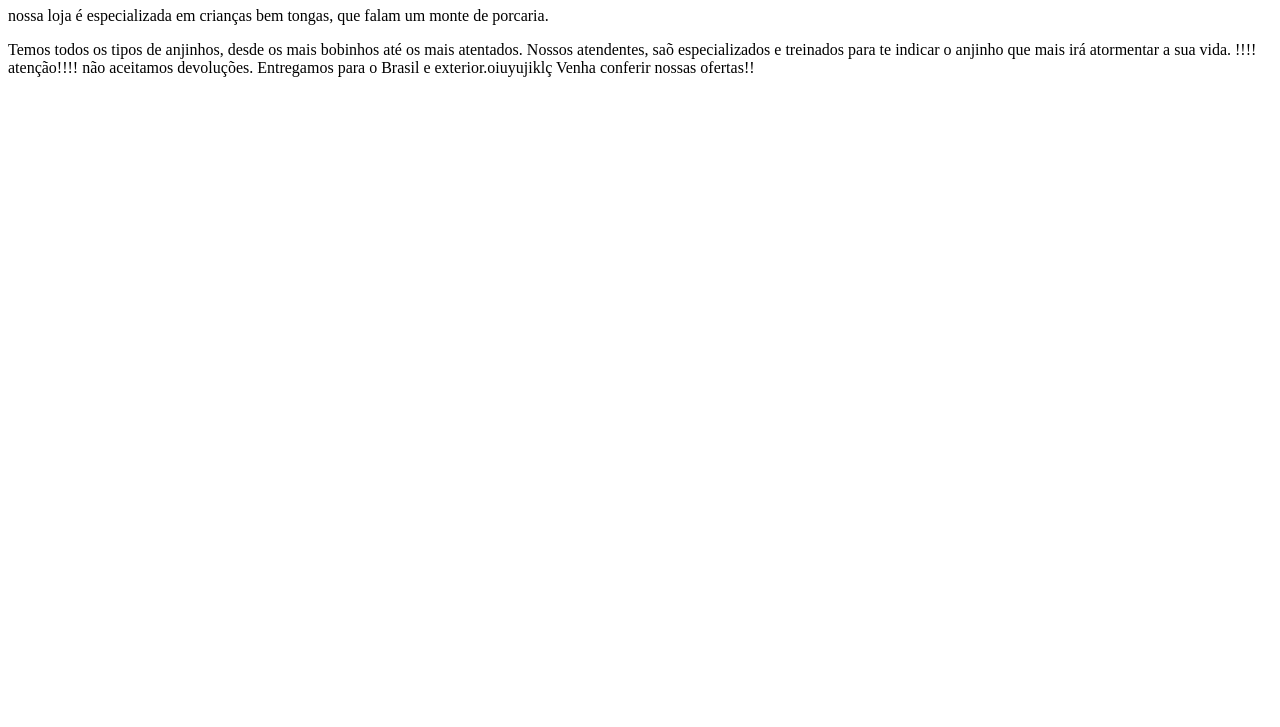
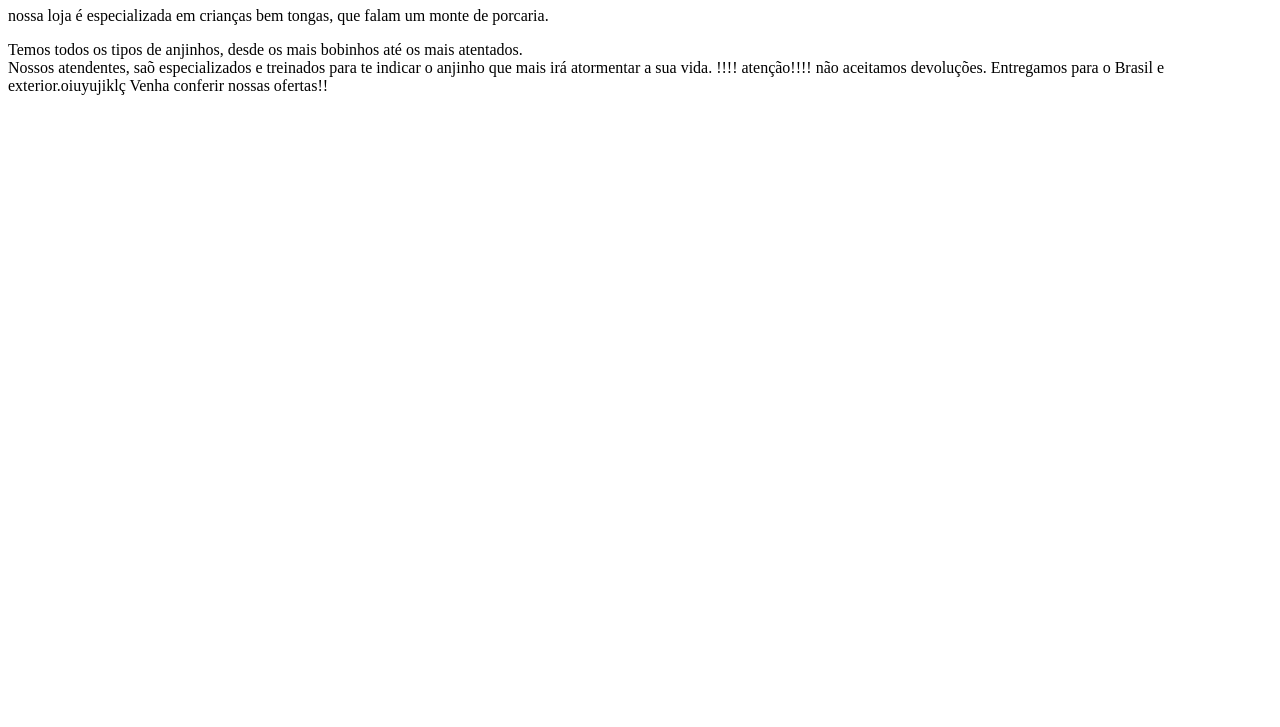
Before and after one commit to profBrunoo/Pensamento_computacional, a plain HTML site: page index.html in a window 1280 px wide. Shown: the part 73-800 px from the top of the page. Drawn offline with Linux system fonts and the light colour scheme.

Commit message:
hjkgklhkluygyuh

```diff
--- a/index.html
+++ b/index.html
@@ -9,7 +9,7 @@
 <body>
     <h1>1A SÓ TRISTEZA</h1>
      <P>nossa loja é especializada em crianças bem tongas, que falam um monte de porcaria.</P>
-    Temos todos os tipos de anjinhos, desde os mais bobinhos até os mais atentados.
+    Temos todos os tipos de anjinhos, desde os mais bobinhos até os mais atentados.<br>
     Nossos atendentes, saõ especializados e treinados para te indicar o anjinho que mais irá atormentar a sua vida.
     !!!! atenção!!!! não aceitamos devoluções.
     Entregamos para o Brasil e exterior.oiuyujiklç
```
